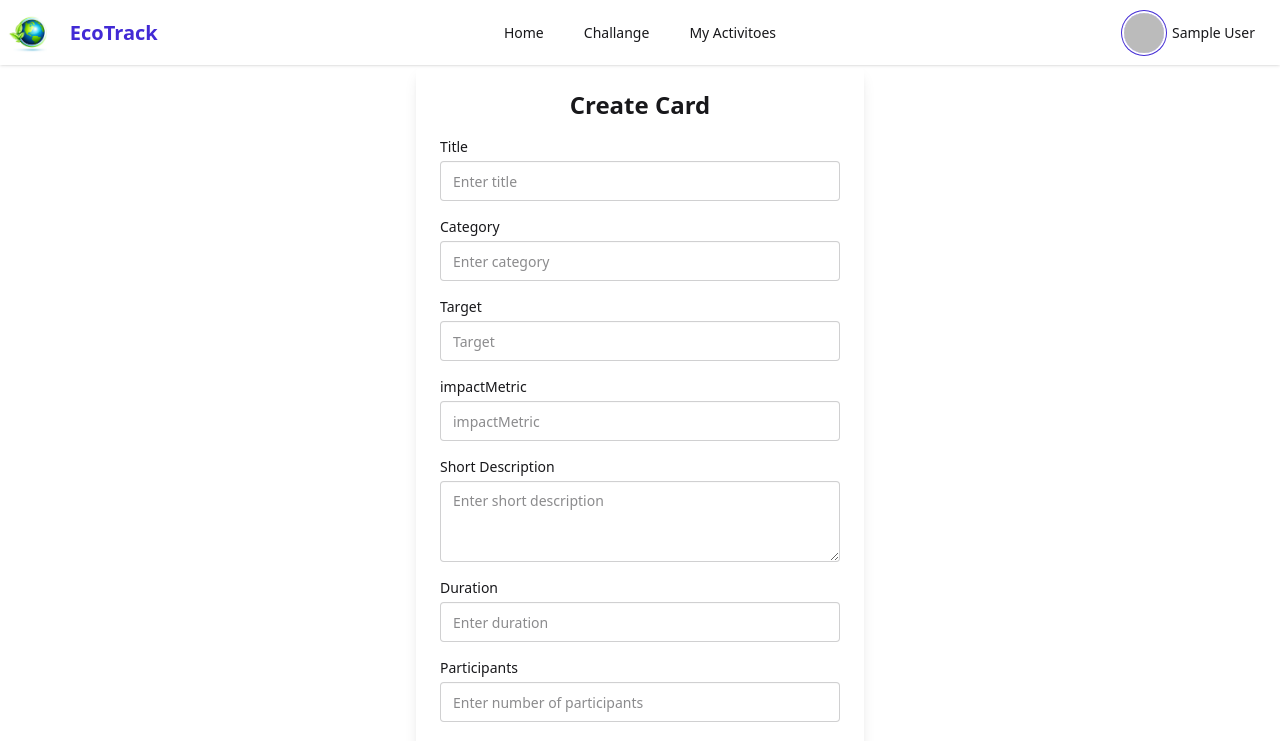
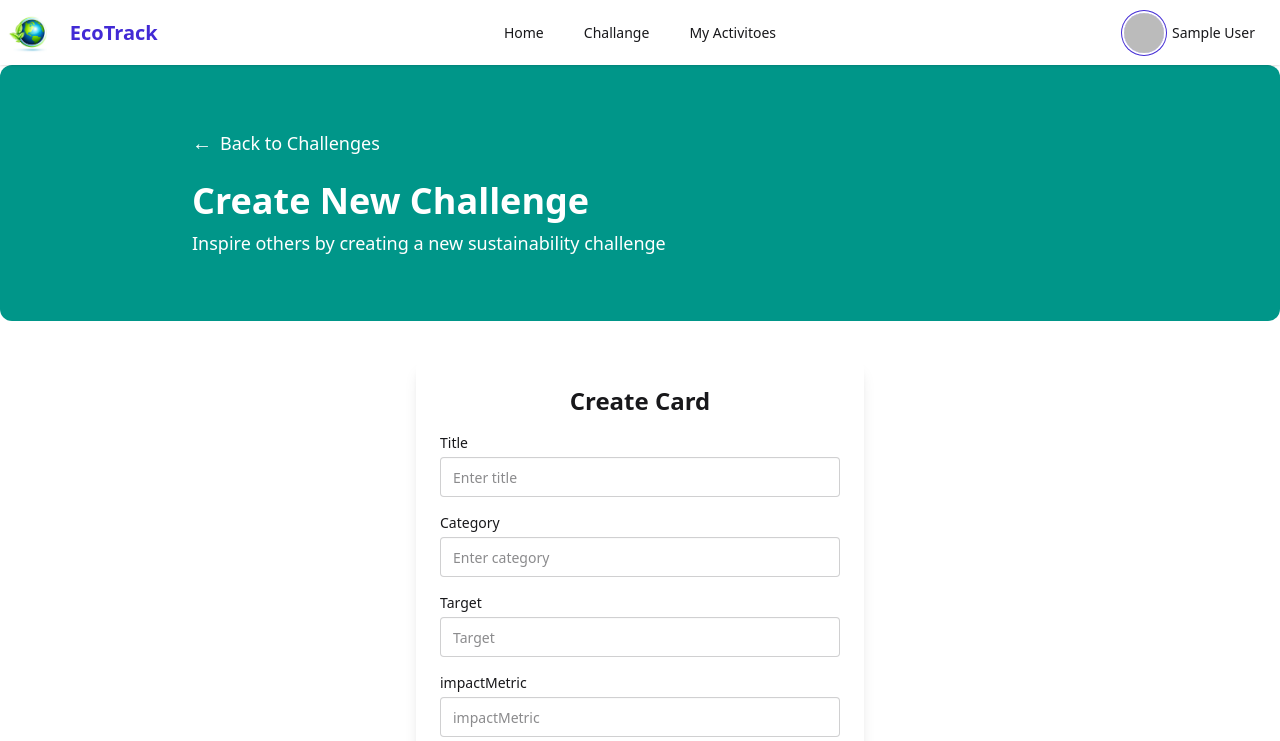
Before and after one commit to munna7487/my-eco-client, a React (Vite) app: page /add in a window 1280 px wide. Shown: the top 741 px of the page. Built offline with nearby package versions, Linux system fonts and the light colour scheme; no server answers; sample sign-in values are in the browser's storage.

Commit message:
delete aDD

```diff
--- a/src/pages/ADD.jsx
+++ b/src/pages/ADD.jsx
@@ -1,6 +1,6 @@
 import React, { useContext } from 'react';
 import { Authcontex } from '../Provider/Authprovider';
-import { Link } from 'react-router';
+import { Link, Links } from 'react-router';
 
 const ADD = () => {
   const { user } = useContext(Authcontex);
@@ -45,7 +45,25 @@ const ADD = () => {
   };
 
   return (
-    <div className="max-w-md mx-auto bg-white shadow-lg rounded-lg p-6">
+      <div>
+<div className="w-full bg-teal-600 py-16 px-6 rounded-xl">
+  <div className="max-w-4xl mx-auto">
+    <Link to="/allmodels" className="flex items-center gap-2 text-white mb-6 hover:opacity-90 transition">
+      <span className="text-xl">←</span>
+      <span className="text-lg">Back to Challenges</span>
+    </Link>
+
+    <h1 className="text-4xl font-bold text-white">
+      Create New Challenge
+    </h1>
+
+    <p className="text-white text-lg mt-2">
+      Inspire others by creating a new sustainability challenge
+    </p>
+  </div>
+</div>
+
+    <div className="max-w-md mx-auto bg-white shadow-lg rounded-lg p-6 my-10">
       <h2 className="text-2xl font-bold mb-4 text-center">Create Card</h2>
       <form onSubmit={handlesubmit} className="space-y-4">
         {/* Title */}
@@ -143,6 +161,7 @@ const ADD = () => {
       </form>
 
     </div>
+      </div>
   );
 };
 
--- a/src/pages/Allmodels.jsx
+++ b/src/pages/Allmodels.jsx
@@ -1,12 +1,38 @@
 import React from 'react';
 import { useLoaderData } from 'react-router-dom';
 import Modelcard from './Modelcard';
+import { Link } from 'react-router';
 
 const Allmodels = () => {
   const data = useLoaderData() || [];
 
   return (
-    <div className="px-6 py-8">
+
+
+   <div>
+{/* // create challange */}
+
+<div className="w-full bg-teal-600 py-16 px-6 flex items-center justify-between ">
+  <div>
+    <h1 className="text-4xl font-bold text-white">
+      Browse Challenges
+    </h1>
+    <p className="text-white text-lg mt-2">
+      Find the perfect sustainability challenge for your goals
+    </p>
+  </div>
+<Link  to="/add"className='flex items-center gap-2 bg-gray-700 text-white px-6 py-3 rounded-lg text-lg hover:bg-gray-800 transition"' ><span className="text-xl">+</span> Create Challenge</Link>
+  {/* <button className="flex items-center gap-2 bg-gray-700 text-white px-6 py-3 rounded-lg text-lg hover:bg-gray-800 transition">
+    <span className="text-xl">+</span>
+    Create Challenge
+  </button> */}
+</div>
+{/* // end div */}
+     <div className="px-6 py-8">
+
+
+
+{/* // end div */}
       <h1 className="text-2xl font-bold text-center mb-6">All Models</h1>
 
       {data.length === 0 ? (
@@ -19,6 +45,7 @@ const Allmodels = () => {
         </div>
       )}
     </div>
+   </div>
   );
 };
 
```
